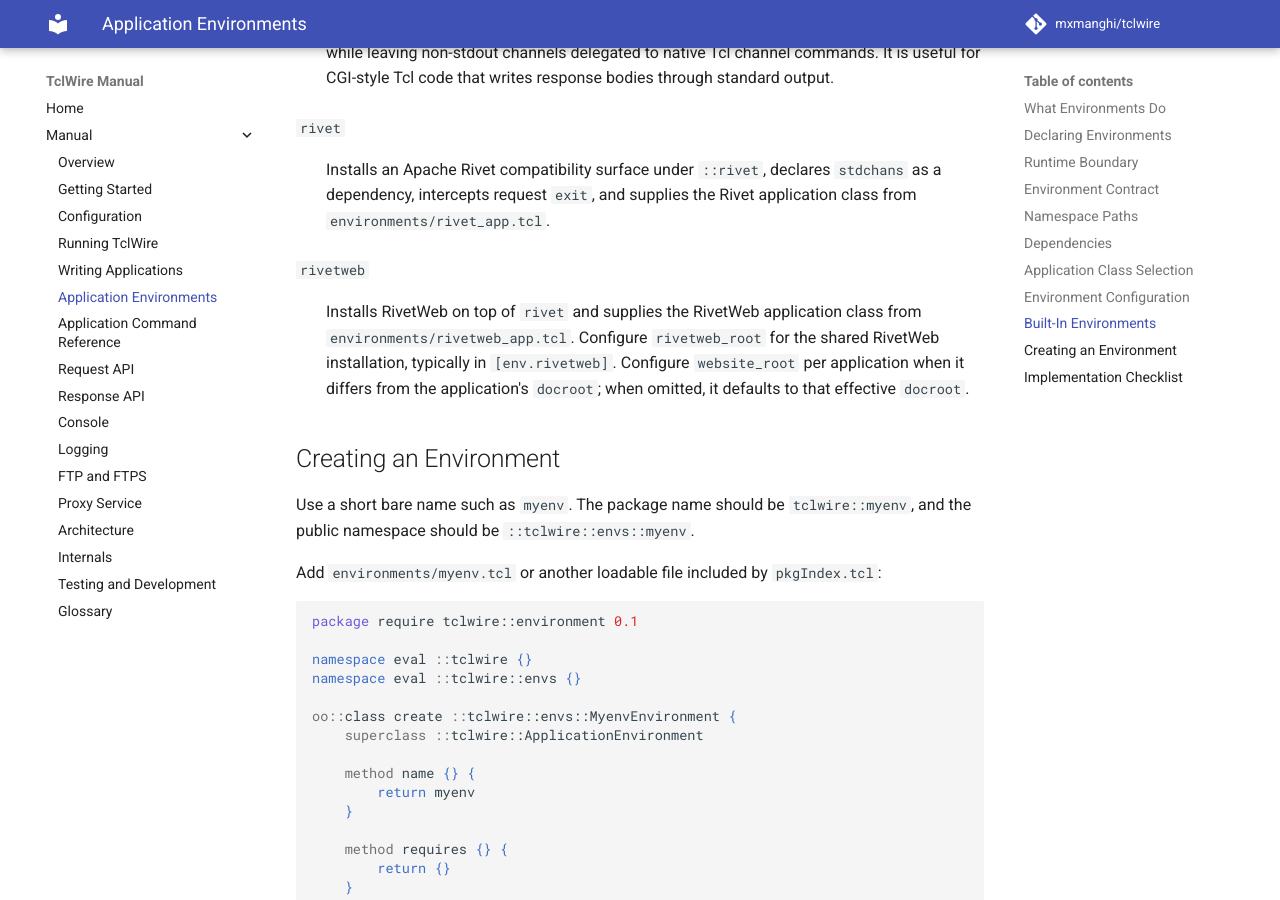
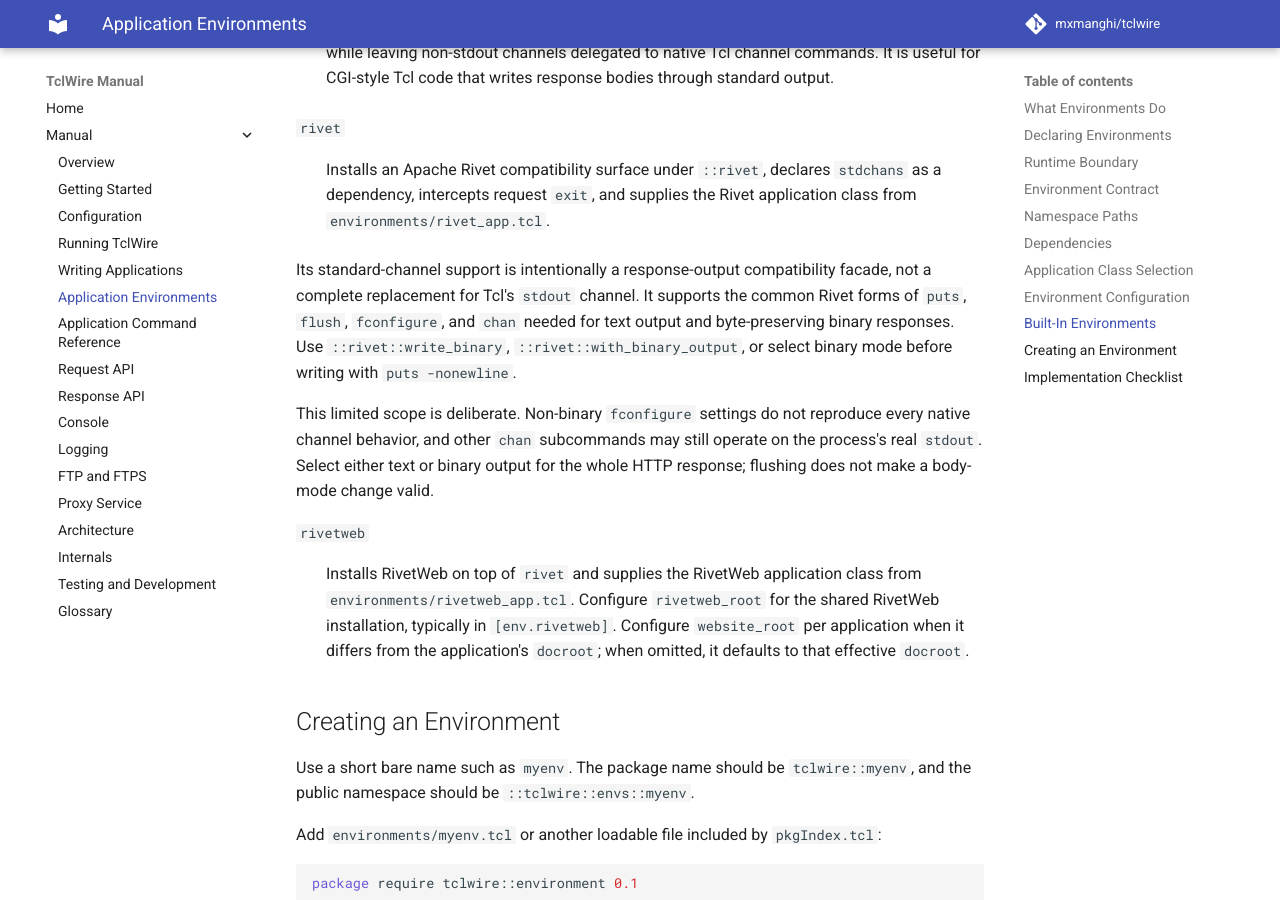
Before and after one commit to mxmanghi/tclwire, an MkDocs documentation site: the page built from doc/manual/environments.md, in a window 1280 px wide and 900 px high, scrolled down 6352 px. Built offline with MkDocs 1.6.1 and Material for MkDocs 9.7.7, drawn with Linux system fonts in a browser that asks for light colours; comment, search, counter and statistics services are not loaded.

Commit message:
Documentation updates

```diff
--- a/doc/manual/environments.md
+++ b/doc/manual/environments.md
@@ -290,6 +290,19 @@
   `stdchans` as a dependency, intercepts request `exit`, and supplies the Rivet
   application class from `environments/rivet_app.tcl`.
 
+  Its standard-channel support is intentionally a response-output compatibility
+  facade, not a complete replacement for Tcl's `stdout` channel. It supports the
+  common Rivet forms of `puts`, `flush`, `fconfigure`, and `chan` needed for text
+  output and byte-preserving binary responses. Use `::rivet::write_binary`,
+  `::rivet::with_binary_output`, or select binary mode before writing with
+  `puts -nonewline`.
+
+  This limited scope is deliberate. Non-binary `fconfigure` settings do not
+  reproduce every native channel behavior, and other `chan` subcommands may
+  still operate on the process's real `stdout`. Select either text or binary
+  output for the whole HTTP response; flushing does not make a body-mode change
+  valid.
+
 `rivetweb`
 : Installs RivetWeb on top of `rivet` and supplies the RivetWeb application
   class from `environments/rivetweb_app.tcl`. Configure `rivetweb_root` for the
```
Also changed, not shown: runtime-doc/ENVIRONMENTS.md (+13 -0 lines), runtime-doc/WORKER_REQUEST_API.md (+16 -16 lines).
